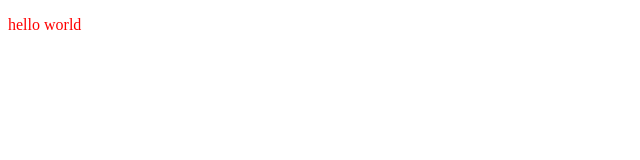
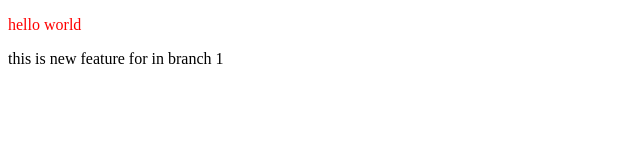
Before and after one commit to HasnainAli-max/localrepo, a plain HTML site: page index.html in a window 1280 px wide. Shown: the whole page, without its empty margins (0-640 px from the left). Drawn offline with Linux system fonts and the light colour scheme.

Commit message:
add new feature

```diff
--- a/index.html
+++ b/index.html
@@ -8,5 +8,6 @@
 </head>
 <body>
     <p>hello world</p>
+    this is new feature for in branch 1
 </body>
 </html>
```
